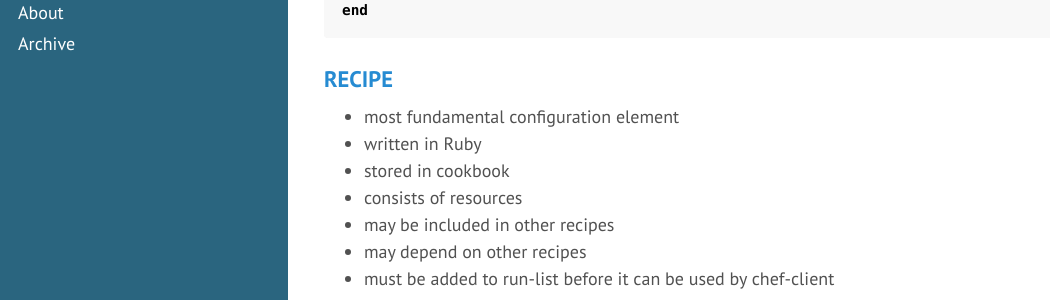
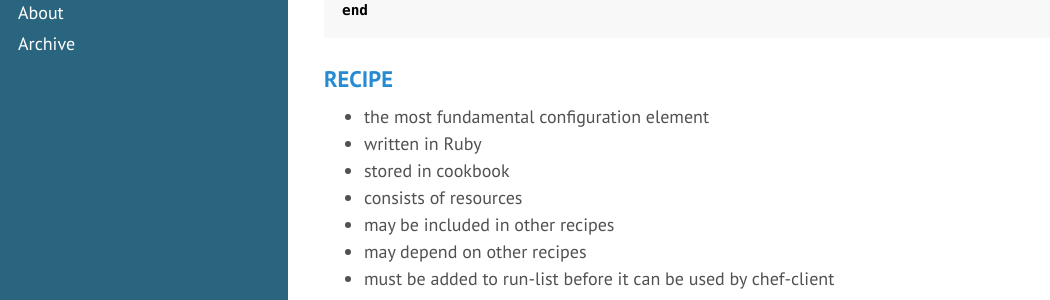
Before and after one commit to tap349/tap349.github.io, a Jekyll site: the page built from _posts/2015-01-06-notes-about-chef.md, in a window 1280 px wide and 900 px high, scrolled down 9366 px. Shown: the part 155-455 px from the top of the window, without its empty margins (0-1050 px from the left). Built offline with Jekyll 4.4.1, drawn with Linux system fonts in a browser that asks for light colours; Markdown is read by kramdown in place of the engine named in the settings.

Commit message:
update 2016-01-10_04:01:30

```diff
--- a/_posts/2015-01-06-notes-about-chef.md
+++ b/_posts/2015-01-06-notes-about-chef.md
@@ -379,7 +379,7 @@ end
 
 ### [RECIPE](https://docs.chef.io/recipes.html)
 
-- most fundamental configuration element
+- the most fundamental configuration element
 - written in Ruby
 - stored in cookbook
 - consists of resources
```
